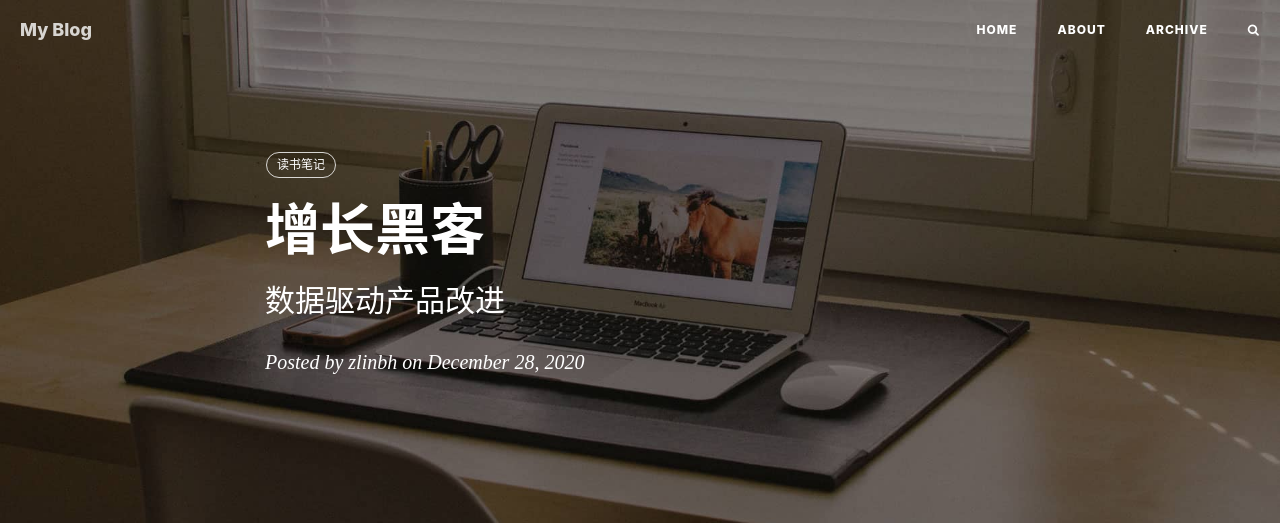
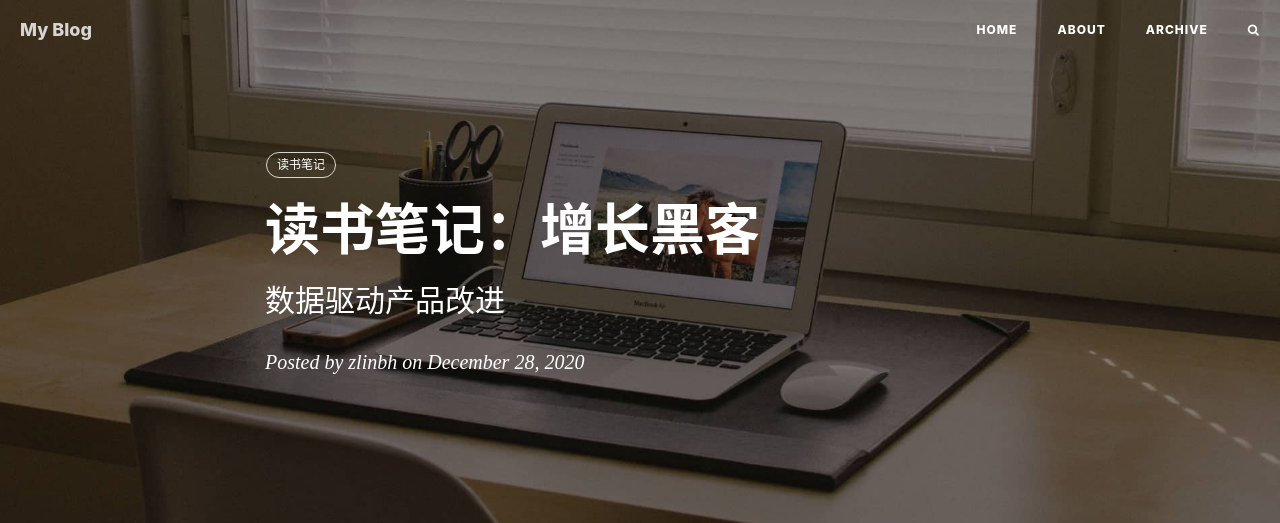
Before and after one commit to zlinbh/zlinbh.github.io, a Jekyll site: the page built from _posts/2020-12-28-Growth_Hacker.md, in a window 1280 px wide and 1400 px high. Shown: the top 523 px of the window. Built offline with Jekyll 4.4.1, drawn with Linux system fonts in a browser that asks for light colours; nearby versions of some CDN libraries; comment, search, counter and statistics services are not loaded; some of the changed text lies outside the part shown; grey boxes are pictures that could not be loaded.

Commit message:
Update 2020-12-28-Growth_Hacker.md

```diff
--- a/_posts/2020-12-28-Growth_Hacker.md
+++ b/_posts/2020-12-28-Growth_Hacker.md
@@ -1,6 +1,6 @@
 ---
 layout:     post
-title:      "增长黑客"
+title:      "读书笔记：增长黑客"
 subtitle:   "数据驱动产品改进"
 date:       2020-12-28
 author:     "zlinbh"
```
Also changed, not shown: other parts of _posts/2020-12-28-Growth_Hacker.md (+3 -3 lines).
